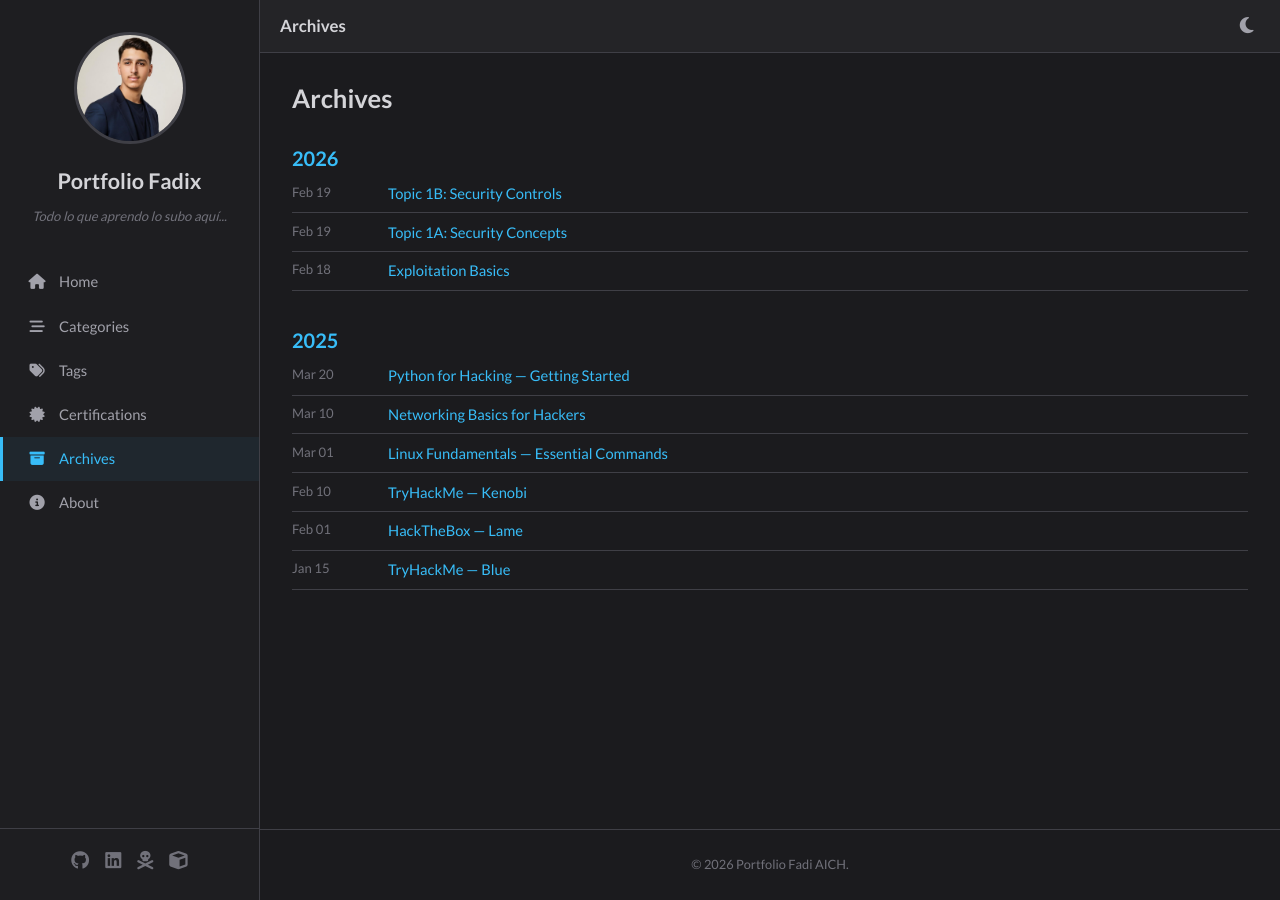
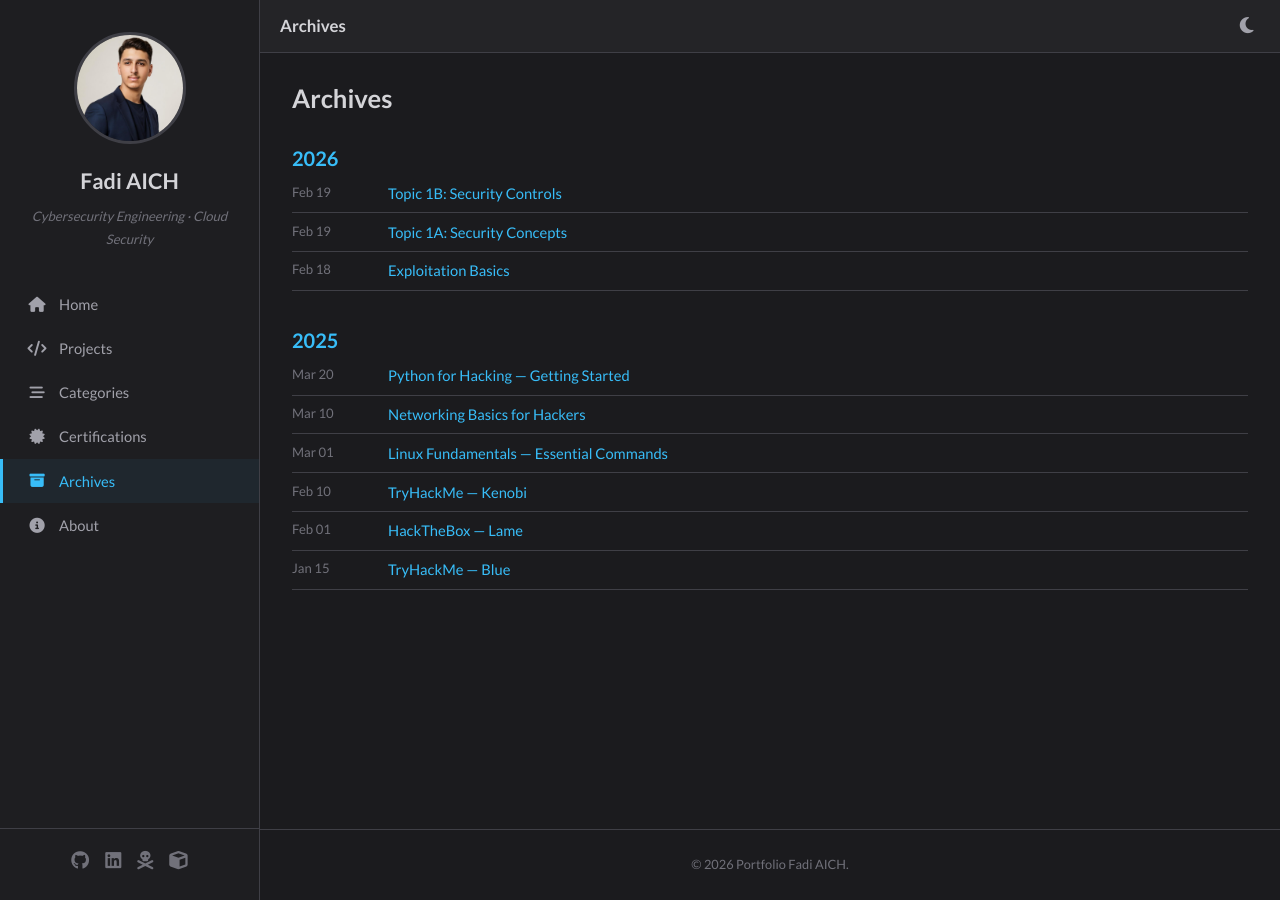
Before and after one commit to Fadi-AICH/Fadi-AICH.github.io, a Jekyll site: the page built from archives.html, in a window 1280 px wide. Built offline with Jekyll 4.4.1, drawn with Linux system fonts in a browser that asks for light colours.

Commit message:
Refocus portfolio on cloud security and add projects navigation

```diff
--- a/_config.yml
+++ b/_config.yml
@@ -1,10 +1,10 @@
-title: Portfolio Fadix
-tagline: "Todo lo que aprendo lo subo aquí..."
+title: Fadi AICH
+tagline: "Cybersecurity Engineering · Cloud Security"
 description: >-
-  Cybersecurity portfolio — write-ups, certifications, and hacking notes by Fadix.
+  Cybersecurity engineering portfolio by Fadi AICH — security projects, cloud labs, technical write-ups, and certifications.
 url: ""
 baseurl: ""
-github_username: fadix
+github_username: Fadi-AICH
 
 avatar: /assets/img/fadix.jpg
 
@@ -15,12 +15,12 @@ tabs:
   - title: Home
     url: /
     icon: fas fa-home
+  - title: Projects
+    url: /projects/
+    icon: fas fa-code
   - title: Categories
     url: /categories/
     icon: fas fa-stream
-  - title: Tags
-    url: /tags/
-    icon: fas fa-tags
   - title: Certifications
     url: /certifications/
     icon: fas fa-certificate
@@ -33,10 +33,10 @@ tabs:
 
 # Social links
 social:
-  github: https://github.com/fadix
+  github: https://github.com/Fadi-AICH
   linkedin: https://linkedin.com/in/fadix
-  tryhackme: https://tryhackme.com/p/fadix
-  hackthebox: https://app.hackthebox.com/profile/fadix
+  tryhackme: https://tryhackme.com/p/FadiX
+  hackthebox: https://app.hackthebox.com/profile/FadiX
 
 # Build
 markdown: kramdown
```
